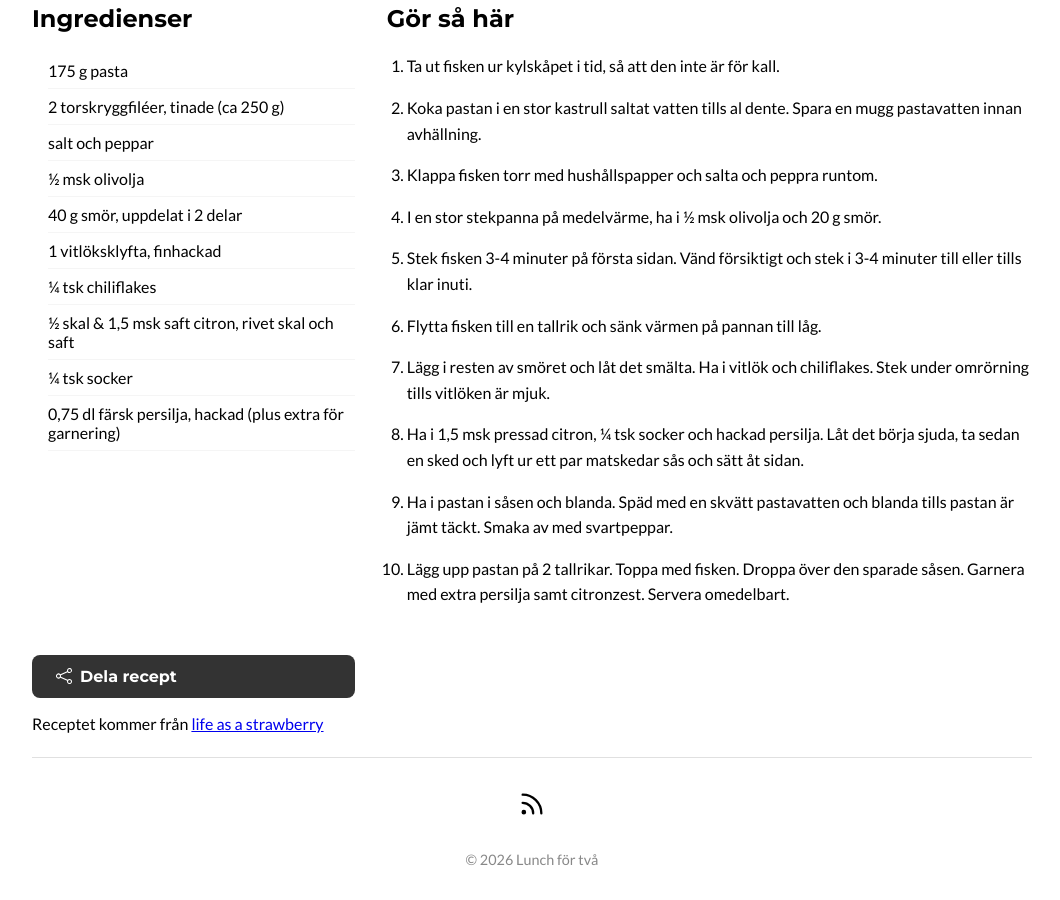
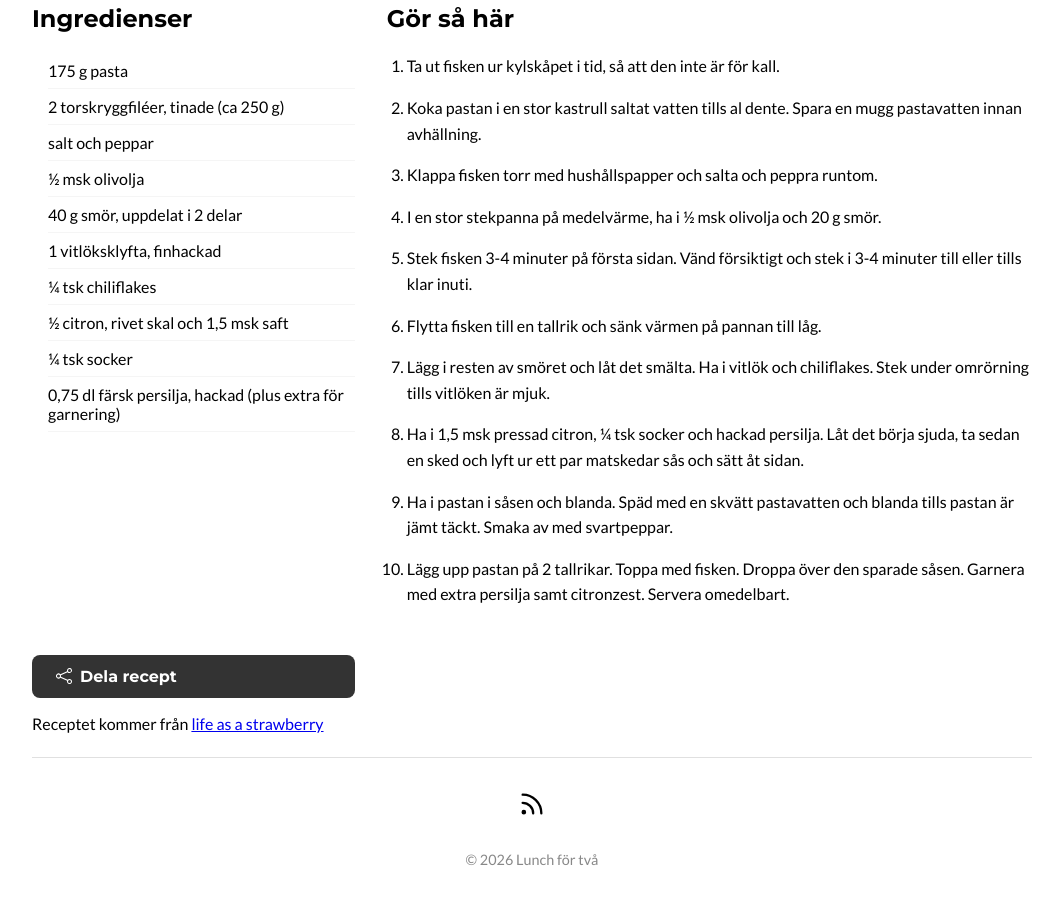
Before and after one commit to selessia/lunch-for-tva, a Jekyll site: the page built from _posts/2026-02-23-pasta-med-torsk-och-citron.md, in a window 1280 px wide and 900 px high, scrolled down 986 px. Shown: the whole window, without its empty margins (108-1168 px from the left). Built offline with Jekyll 4.4.1, drawn with Linux system fonts in a browser that asks for light colours.

Commit message:
Fixat lite

```diff
--- a/_posts/2026-02-23-pasta-med-torsk-och-citron.md
+++ b/_posts/2026-02-23-pasta-med-torsk-och-citron.md
@@ -26,8 +26,8 @@ ingredients:
     quantity: 1
   - name: chiliflakes
     quantity: ¼ tsk
-  - name: citron, rivet skal och saft
-    quantity: ½ skal & 1,5 msk saft
+  - name: citron, rivet skal och 1,5 msk saft
+    quantity: ½
   - name: socker
     quantity: ¼ tsk
   - name: färsk persilja, hackad (plus extra för garnering)
```
